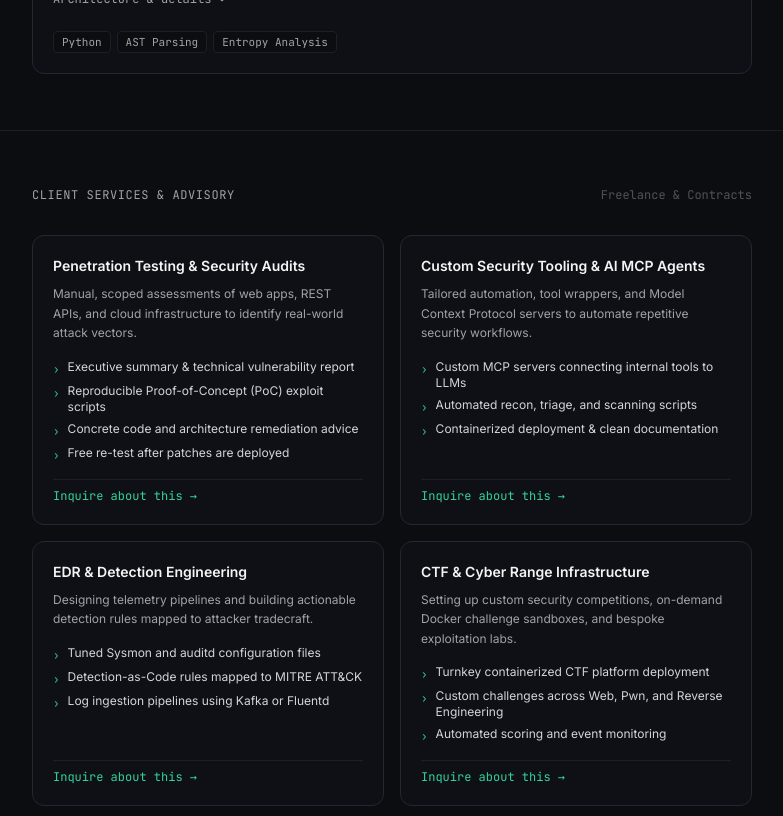
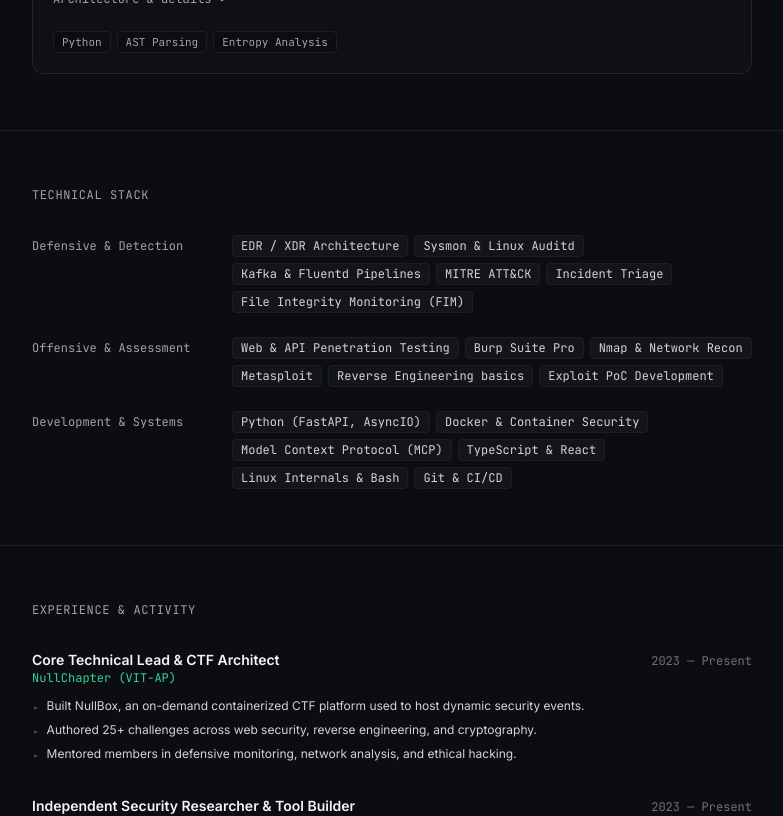
Before and after one commit to NOOB-CODER127/Portfolio, a React (Vite) app: page / in a window 1280 px wide. Shown: the part 1340-2156 px from the top of the page, without its empty margins (248-1031 px from the left). Built offline with nearby package versions, Linux system fonts and the light colour scheme.

Commit message:
chore: remove hire me and services sections, streamline site to pure portfolio

```diff
--- a/src/App.tsx
+++ b/src/App.tsx
@@ -1,7 +1,6 @@
 import { Navbar } from './components/Navbar';
 import { Hero } from './components/Hero';
 import { ProjectGrid } from './components/ProjectGrid';
-import { ServicesSection } from './components/ServicesSection';
 import { SkillsSection } from './components/SkillsSection';
 import { ExperienceSection } from './components/ExperienceSection';
 import { ContactSection } from './components/ContactSection';
@@ -14,7 +13,6 @@ export function App() {
       <main className="flex-1">
         <Hero />
         <ProjectGrid />
-        <ServicesSection />
         <SkillsSection />
         <ExperienceSection />
         <ContactSection />
--- a/src/components/ContactSection.tsx
+++ b/src/components/ContactSection.tsx
@@ -17,7 +17,7 @@ export const ContactSection: React.FC = () => {
 
   const handleSubmit = (e: React.FormEvent) => {
     e.preventDefault();
-    const subject = encodeURIComponent(`Inquiry from ${name}`);
+    const subject = encodeURIComponent(`Message from ${name}`);
     const body = encodeURIComponent(`Hi Prab,\n\n${message}\n\nFrom: ${name} (${email})`);
     window.open(`mailto:${BIO.email}?subject=${subject}&body=${body}`, '_blank');
     setSubmitted(true);
@@ -28,17 +28,17 @@ export const ContactSection: React.FC = () => {
       <div className="max-w-3xl mx-auto px-6">
         <div className="mb-6">
           <h2 className="text-xs font-mono uppercase tracking-wider text-zinc-400 mb-2">
-            Contact & Inquiries
+            Get in Touch
           </h2>
           <p className="text-sm text-zinc-300">
-            Available for security assessments, tool development, and full-time engineering roles.
+            Have questions about my projects, want to collaborate, or just want to connect? Reach out below.
           </p>
         </div>
 
         {/* Direct Email Card */}
         <div className="p-4 rounded-xl bg-surface/60 border border-border flex flex-col sm:flex-row sm:items-center justify-between gap-3 mb-8">
           <div>
-            <div className="text-xs text-zinc-500 font-mono mb-0.5">Email directly</div>
+            <div className="text-xs text-zinc-500 font-mono mb-0.5">Direct email</div>
             <div className="text-sm font-mono text-zinc-200">{BIO.email}</div>
           </div>
           <div className="flex items-center gap-2">
@@ -98,7 +98,7 @@ export const ContactSection: React.FC = () => {
                 rows={3}
                 value={message}
                 onChange={(e) => setMessage(e.target.value)}
-                placeholder="What are you building or looking for?"
+                placeholder="Your message..."
                 className="w-full px-3 py-2 rounded-lg bg-surface border border-border focus:border-zinc-500 text-xs text-zinc-200 outline-none font-sans resize-none"
               />
             </div>
--- a/src/components/Hero.tsx
+++ b/src/components/Hero.tsx
@@ -1,6 +1,6 @@
 import React from 'react';
 import { BIO } from '../data/portfolioData';
-import { ArrowDown, ArrowUpRight, Github, Mail } from 'lucide-react';
+import { ArrowUpRight, Github, Mail } from 'lucide-react';
 
 export const Hero: React.FC = () => {
   return (
--- a/src/components/Navbar.tsx
+++ b/src/components/Navbar.tsx
@@ -1,6 +1,6 @@
 import React, { useState } from 'react';
 import { BIO } from '../data/portfolioData';
-import { ArrowUpRight, Copy, Check } from 'lucide-react';
+import { Copy, Check } from 'lucide-react';
 
 export const Navbar: React.FC = () => {
   const [copied, setCopied] = useState(false);
@@ -26,8 +26,8 @@ export const Navbar: React.FC = () => {
           <a href="#projects" className="hover:text-zinc-100 transition-colors">
             projects
           </a>
-          <a href="#services" className="hover:text-zinc-100 transition-colors">
-            services
+          <a href="#skills" className="hover:text-zinc-100 transition-colors">
+            skills
           </a>
           <a href="#experience" className="hover:text-zinc-100 transition-colors">
             experience
--- a/src/components/ProjectGrid.tsx
+++ b/src/components/ProjectGrid.tsx
@@ -1,6 +1,6 @@
 import React, { useState } from 'react';
-import { PROJECTS, Project } from '../data/portfolioData';
-import { ArrowUpRight, Github, ChevronDown, ChevronUp } from 'lucide-react';
+import { PROJECTS } from '../data/portfolioData';
+import { Github, ChevronDown, ChevronUp } from 'lucide-react';
 
 export const ProjectGrid: React.FC = () => {
   const [expandedIndex, setExpandedIndex] = useState<number | null>(null);
--- a/src/components/ServicesSection.tsx
+++ /dev/null
@@ -1,54 +0,0 @@
-import React from 'react';
-import { SERVICES } from '../data/portfolioData';
-import { Check } from 'lucide-react';
-
-export const ServicesSection: React.FC = () => {
-  return (
-    <section id="services" className="py-14 border-b border-border-subtle">
-      <div className="max-w-3xl mx-auto px-6">
-        <div className="flex items-baseline justify-between mb-8">
-          <h2 className="text-xs font-mono uppercase tracking-wider text-zinc-400">
-            Client Services & Advisory
-          </h2>
-          <span className="text-xs font-mono text-zinc-600">
-            Freelance & Contracts
-          </span>
-        </div>
-
-        <div className="grid grid-cols-1 sm:grid-cols-2 gap-4">
-          {SERVICES.map((service) => (
-            <div
-              key={service.title}
-              className="p-5 rounded-xl bg-surface/50 border border-border flex flex-col justify-between"
-            >
-              <div>
-                <h3 className="text-sm font-semibold text-zinc-100 mb-2">
-                  {service.title}
-                </h3>
-                <p className="text-xs text-zinc-400 leading-relaxed mb-4">
-                  {service.description}
-                </p>
-
-                <div className="space-y-1.5 mb-4">
-                  {service.deliverables.map((item, i) => (
-                    <div key={i} className="flex items-start gap-2 text-xs text-zinc-300">
-                      <span className="text-emerald-400 font-mono text-[11px] mt-0.5">›</span>
-                      <span>{item}</span>
-                    </div>
-                  ))}
-                </div>
-              </div>
-
-              <a
-                href="#contact"
-                className="text-xs font-mono text-emerald-400 hover:text-emerald-300 transition-colors pt-2 border-t border-border-subtle inline-block"
-              >
-                Inquire about this &rarr;
-              </a>
-            </div>
-          ))}
-        </div>
-      </div>
-    </section>
-  );
-};
--- a/src/data/portfolioData.ts
+++ b/src/data/portfolioData.ts
@@ -9,17 +9,11 @@ export interface Project {
   status?: string;
 }
 
-export interface Service {
-  title: string;
-  description: string;
-  deliverables: string[];
-}
-
 export const BIO = {
   name: "Prabakaran",
   handle: "NOOB-CODER127",
   role: "Security Engineer & Systems Developer",
-  status: "Available for freelance security audits & full-time roles",
+  status: "Security Engineering • Systems & Detection • Open Source",
   location: "India • Remote",
   email: "007praba20@gmail.com",
   github: "https://github.com/NOOB-CODER127",
@@ -69,46 +63,6 @@ export const PROJECTS: Project[] = [
   }
 ];
 
-export const SERVICES: Service[] = [
-  {
-    title: "Penetration Testing & Security Audits",
-    description: "Manual, scoped assessments of web apps, REST APIs, and cloud infrastructure to identify real-world attack vectors.",
-    deliverables: [
-      "Executive summary & technical vulnerability report",
-      "Reproducible Proof-of-Concept (PoC) exploit scripts",
-      "Concrete code and architecture remediation advice",
-      "Free re-test after patches are deployed"
-    ]
-  },
-  {
-    title: "Custom Security Tooling & AI MCP Agents",
-    description: "Tailored automation, tool wrappers, and Model Context Protocol servers to automate repetitive security workflows.",
-    deliverables: [
-      "Custom MCP servers connecting internal tools to LLMs",
-      "Automated recon, triage, and scanning scripts",
-      "Containerized deployment & clean documentation"
-    ]
-  },
-  {
-    title: "EDR & Detection Engineering",
-    description: "Designing telemetry pipelines and building actionable detection rules mapped to attacker tradecraft.",
-    deliverables: [
-      "Tuned Sysmon and auditd configuration files",
-      "Detection-as-Code rules mapped to MITRE ATT&CK",
-      "Log ingestion pipelines using Kafka or Fluentd"
-    ]
-  },
-  {
-    title: "CTF & Cyber Range Infrastructure",
-    description: "Setting up custom security competitions, on-demand Docker challenge sandboxes, and bespoke exploitation labs.",
-    deliverables: [
-      "Turnkey containerized CTF platform deployment",
-      "Custom challenges across Web, Pwn, and Reverse Engineering",
-      "Automated scoring and event monitoring"
-    ]
-  }
-];
-
 export const SKILL_CATEGORIES = [
   {
     name: "Defensive & Detection",
```
